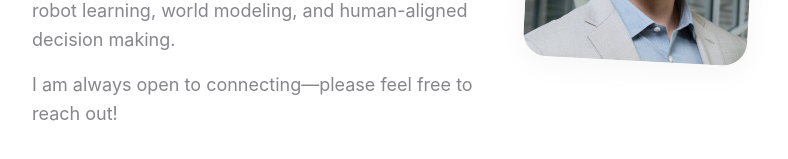
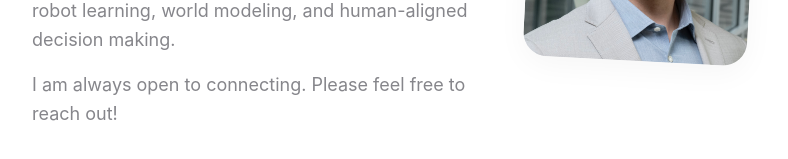
Before and after one commit to ethanvillalovoz/ethanvillalovoz.github.io, a Next.js app: page / in a window 1280 px wide. Shown: the part 291-450 px from the top of the page, without its empty margins (248-1036 px from the left). Built offline with nearby package versions, Linux system fonts and the light colour scheme.

Commit message:
Changed intro

```diff
--- a/src/app/macos/page.tsx
+++ b/src/app/macos/page.tsx
@@ -928,7 +928,7 @@ const AboutApp = () => {
                     My research interests lie at the intersection of robot learning, world modeling, and human-aligned decision making.
                 </p>
                 <p>
-                    I am always open to connecting—please feel free to reach out!
+                    I am always open to connecting. Please feel free to reach out!
                 </p>
             </div>
          </div>
--- a/src/app/page.tsx
+++ b/src/app/page.tsx
@@ -282,7 +282,7 @@ export default function Home() {
 									My research interests lie at the intersection of robot learning, world modeling, and human-aligned decision making. I’m particularly interested in how robots can learn structured, uncertainty-aware representations of the world and human intent through interaction and feedback.
 								</p> */}
 								<p className="text-lg text-primary-light leading-relaxed">
-									I am always open to connecting—please feel free to reach out!
+									I am always open to connecting. Please feel free to reach out!
 								</p>
 							</div>
 
```
